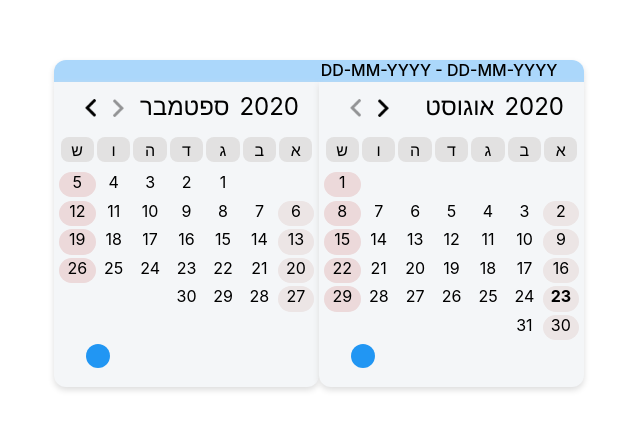
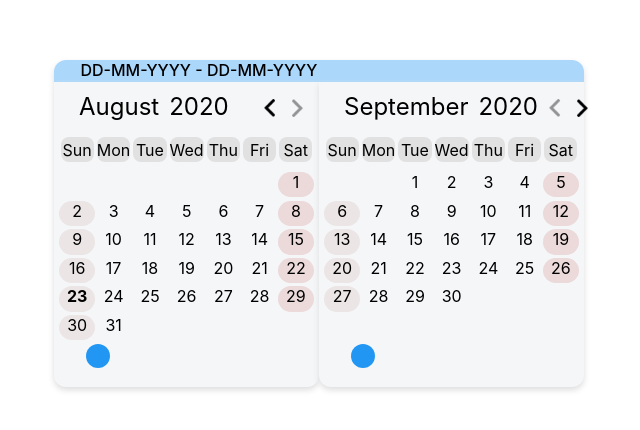
Before and after one commit to almogtavor/date-range-picker, a React (Create React App) app: page / in a window 1280 px wide. Shown: the part 158-588 px from the top of the page, without its empty margins (74-714 px from the left). Built offline with nearby package versions, Linux system fonts and the light colour scheme.

Commit message:
Selected Days Display Bug on English Version
Hard-coded fix. Pretty problematic. Need a reconsedering in future.

```diff
--- a/src/components/DateRangePicker.js
+++ b/src/components/DateRangePicker.js
@@ -67,12 +67,18 @@ const DateRangePicker = (props) => {
                 selectedDays[0].toLocaleDateString() + " - " +
                 selectedDays[1].toLocaleDateString() :
                 selectedDays.length === 1 && hoveredDay ?
-                  selectedDays[0] > hoveredDay ?
-                    selectedDays[0].toLocaleDateString() + " - " +
-                    hoveredDay.toLocaleDateString() :
-                    hoveredDay.toLocaleDateString() + " - " +
-                    selectedDays[0].toLocaleDateString() :
-                  "DD-MM-YYYY - DD-MM-YYYY"
+                  (language === "Hebrew" ?
+                    (selectedDays[0] > hoveredDay ?
+                      (selectedDays[0].toLocaleDateString() + " - " +
+                      hoveredDay.toLocaleDateString()) :
+                      (hoveredDay.toLocaleDateString() + " - " +
+                      selectedDays[0].toLocaleDateString())) :
+                    (selectedDays[0] > hoveredDay ?
+                      (hoveredDay.toLocaleDateString() + " - " +
+                      selectedDays[0].toLocaleDateString()) :
+                      (selectedDays[0].toLocaleDateString() + " - " +
+                      hoveredDay.toLocaleDateString()))) :
+                "DD-MM-YYYY - DD-MM-YYYY"
             }
           </div>
         </div>
--- a/src/components/DayElement.js
+++ b/src/components/DayElement.js
@@ -71,7 +71,7 @@ export const DayElement = (props) => {
         style={isSelected ? {...genericStyle, "background": selectedColor} : genericStyle}
         onClick={handleClick}
         onMouseEnter={handleEnterHover}
-        onMouseOut={handleOutHover}
+        onMouseLeave={handleOutHover}
     >
         <div
             className={`${isInRange && "hover-div"}`}
--- a/src/containers/HeaderContainer.js
+++ b/src/containers/HeaderContainer.js
@@ -27,7 +27,7 @@ const mapStateToProps = (state, ownProps) => {
 
 const mapDispatchToProps = (dispatch, ownProps) => {
     return ({
-        setSelectedColor: (selectedColor) => dispatch(setSelectedColor(ownProps.id, selectedColor)),
+        setSelectedColor: (selectedColor) => dispatch(setSelectedColor(selectedColor)),
         setViewedMonth: (viewedMonth) => dispatch(setViewedMonth(ownProps.id, viewedMonth)),
         setViewedYear: (viewedYear) => dispatch(setViewedYear(ownProps.id, viewedYear)),
         setMode: (mode) => dispatch(setMode(ownProps.id, mode)),
--- a/src/index.js
+++ b/src/index.js
@@ -12,7 +12,7 @@ const store = createStore(rootReducer)
 ReactDOM.render(
     <Provider store={store}>
         <DateRangePicker
-            language="Hebrew"
+            language="English"
             startYear={1970}
             endYear={2025}
             firstDayOfWeekIndex={0}
```
Also changed, not shown: src/containers/dist/HeaderContainer.dev.js.
